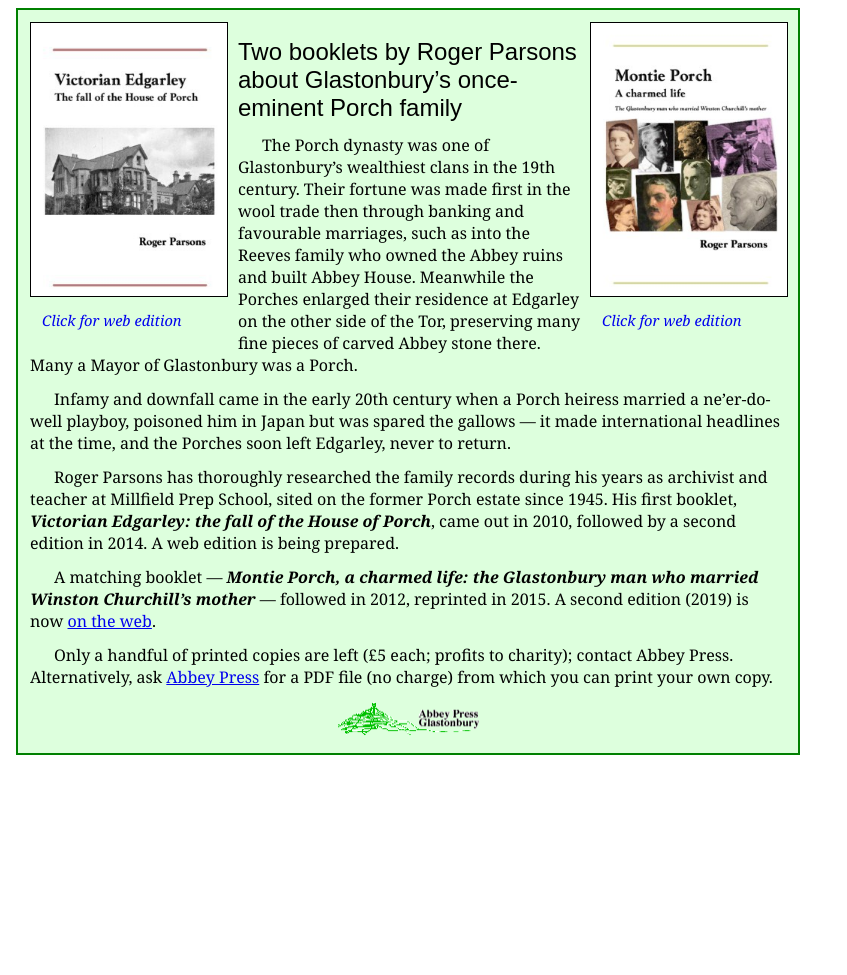
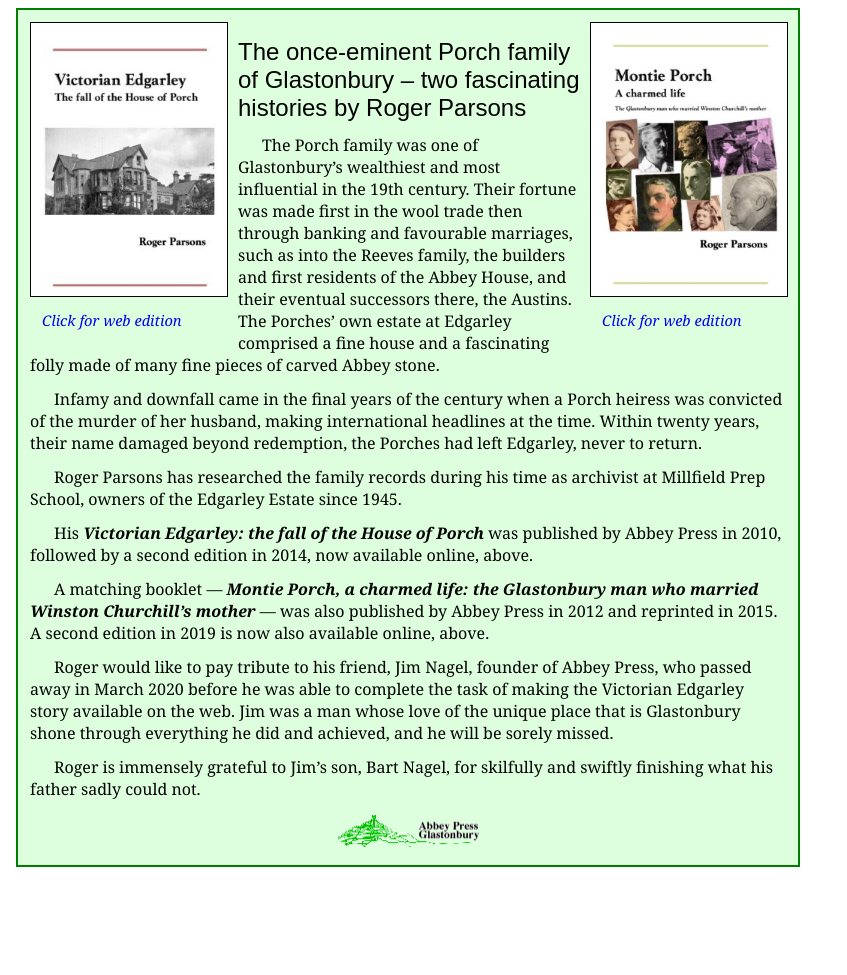
Before and after one commit to tremby/porch-books, a PHP site: page / in a window 1280 px wide. Shown: the whole page, without its empty margins (0-847 px from the left). Before the commit the page ends 755 px from the top, so only its background shows below. Run offline with PHP 8.4, Linux system fonts and the light colour scheme; some libraries are stand-ins or nearby versions.

Commit message:
Update home page text
New copy is from email from Roger of 2020-04-20 15:37:10 +0000

```diff
--- a/src/index.php
+++ b/src/index.php
@@ -1,5 +1,5 @@
 <?php
-  $titlebar = "Roger Parsons&rsquo; booklets on once-elite Glastonbury family | Abbey Press";
+  $titlebar = "The once-eminent Porch family of Glastonbury – two fascinating histories by Roger Parsons";
   $notedir  = basename(dirname(__FILE__));
   include 'include/articleheadporch.php';
 ?>
@@ -19,18 +19,22 @@ Click for web edition
 </a>
 
 <h2 style="font-family: sans-serif; font-weight: normal">
-<span style="white-space: nowrap">Two booklets</span> by Roger Parsons about Glastonbury&rsquo;s once-eminent Porch family</h2>
+The once-eminent Porch family of Glastonbury –
+two fascinating histories by Roger Parsons
+</h2>
 
-
-<p>The Porch dynasty was one of Glastonbury&rsquo;s wealthiest clans in the 19th century. Their fortune was made first in the wool trade then through banking and favourable marriages, such as into the Reeves family who owned the Abbey ruins and built Abbey House. Meanwhile the Porches enlarged their residence at Edgarley on the other side of the Tor, preserving many fine pieces of carved Abbey stone there. Many a Mayor of Glastonbury was a Porch.</p>
-
-<p>Infamy and downfall came in the early 20th century when a Porch heiress married a ne&rsquo;er-do-well playboy, poisoned him in Japan but was spared the gallows &mdash; it made international headlines at the time, and the Porches soon left Edgarley, never to return.</p>
-
-<p>Roger Parsons has thoroughly researched the family records during his years as archivist and teacher at Millfield Prep School, sited on the former Porch estate since 1945. His first booklet, <b><i>Victorian Edgarley: the fall of the House of Porch</i></b>, came out in 2010, followed by a second edition in 2014. A web edition is being prepared.</p>
-
-<p>A matching booklet &mdash; <b><i>Montie Porch, a charmed life: the Glastonbury man who married Winston Churchill&rsquo;s mother</i></b> &mdash; followed in 2012, reprinted in 2015. A second edition (2019) is now <a href="montie/">on the web</a>.</p>
-
-<p>Only a handful of printed copies are left (&pound;5 each; profits to charity); contact Abbey Press. Alternatively, ask <a href="mailto:111114@abbeypress.net">Abbey Press</a> for a PDF file (no charge) from which you can print your own copy.</p>
+<p>The Porch family was one of Glastonbury’s wealthiest and most influential in the 19th century.
+Their fortune was made first in the wool trade then through banking and favourable marriages, such as into the Reeves family, the builders and first residents of the Abbey House, and their eventual successors there, the Austins.
+The Porches’ own estate at Edgarley comprised a fine house and a fascinating folly made of many fine pieces of carved Abbey stone.</p>
+<p>Infamy and downfall came in the final years of the century when a Porch heiress was convicted of the murder of her husband, making international headlines at the time.
+Within twenty years, their name damaged beyond redemption, the Porches had left Edgarley, never to return.</p>
+<p>Roger Parsons has researched the family records during his time as archivist at Millfield Prep School, owners of the Edgarley Estate since 1945.</p>
+<p>His <strong><cite>Victorian Edgarley: the fall of the House of Porch</cite></strong> was published by Abbey Press in 2010, followed by a second edition in 2014, now available online, above.</p>
+<p>A matching booklet — <strong><cite>Montie Porch, a charmed life: the Glastonbury man who married Winston Churchill’s mother</cite></strong> — was also published by Abbey Press in 2012 and reprinted in 2015.
+A second edition in 2019 is now also available online, above.</p>
+<p>Roger would like to pay tribute to his friend, Jim Nagel, founder of Abbey Press, who passed away in March 2020 before he was able to complete the task of making the Victorian Edgarley story available on the web.
+Jim was a man whose love of the unique place that is Glastonbury shone through everything he did and achieved, and he will be sorely missed.</p>
+<p>Roger is immensely grateful to Jim’s son, Bart Nagel, for skilfully and swiftly finishing what his father sadly could not.</p>
 
 <?php include 'include/APpuff.php'; ?>
 
```
